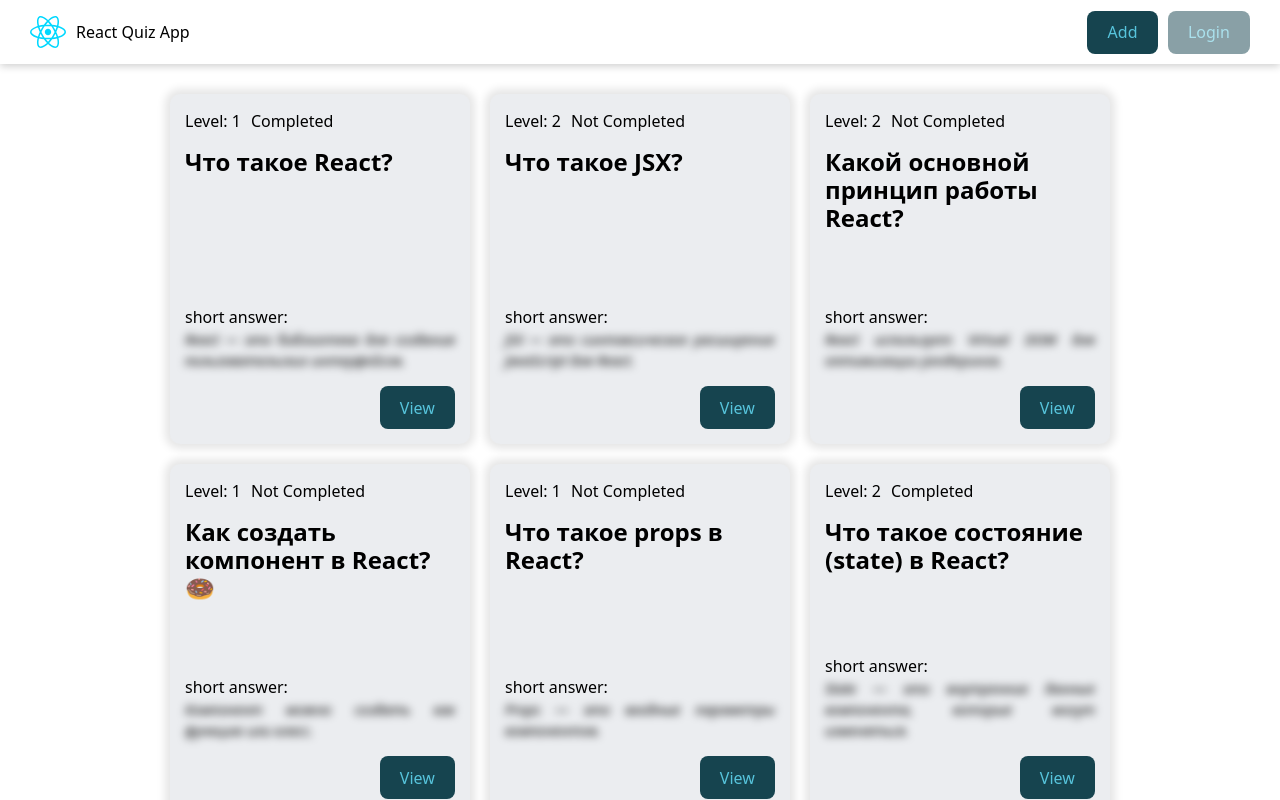
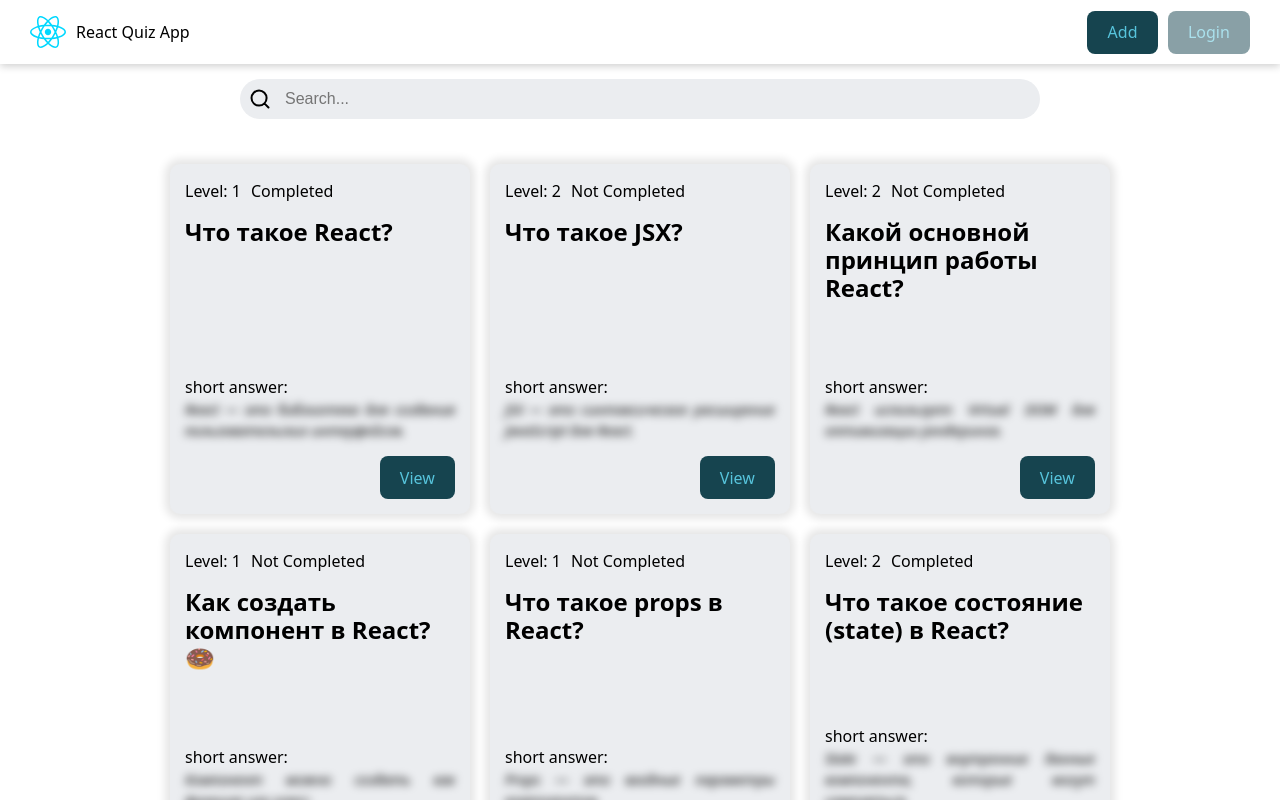
Before and after one commit to palinavasilevich/react-app-course, a React (Vite) app: page / in a window 1280 px wide. Built offline with nearby package versions, Linux system fonts and the light colour scheme; data requests are answered from the project's data file.

Commit message:
feat: implement SearchInput component

```diff
--- /dev/null
+++ b/src/components/SearchInput/SearchInput.jsx
@@ -0,0 +1,22 @@
+import { useId } from "react";
+import cls from "./SearchInput.module.css";
+import { SearchIcon } from "../icons";
+
+export const SearchInput = ({ value, onChange }) => {
+  const inputId = useId();
+  return (
+    <div className={cls.inputContainer}>
+      <label htmlFor={inputId}>
+        <SearchIcon className={cls.searchIcon} />
+      </label>
+      <input
+        type="text"
+        id={inputId}
+        className={cls.input}
+        placeholder="Search..."
+        value={value}
+        onChange={onChange}
+      />
+    </div>
+  );
+};
--- /dev/null
+++ b/src/components/SearchInput/SearchInput.module.css
@@ -0,0 +1,24 @@
+.inputContainer {
+  width: 100%;
+  height: 40px;
+  border-radius: 20px;
+  background-color: var(--card-bg-color);
+  position: relative;
+}
+
+.searchIcon {
+  position: absolute;
+  top: 10px;
+  left: 10px;
+}
+
+.input {
+  width: 100%;
+  height: 100%;
+  padding: 12px 12px 12px 45px;
+  border: none;
+  outline: none;
+  background: transparent;
+  font-size: 16px;
+  color: var(--text-color);
+}
--- /dev/null
+++ b/src/components/SearchInput/index.jsx
@@ -0,0 +1 @@
+export { SearchInput } from "./SearchInput";
--- /dev/null
+++ b/src/components/icons.jsx
@@ -0,0 +1,15 @@
+export const SearchIcon = (props) => {
+  return (
+    <svg width="20" height="20" viewBox="0 0 20 20" {...props}>
+      <path
+        d="M14.386 14.386l4.0877 4.0877-4.0877-4.0877c-2.9418 2.9419-7.7115 2.9419-10.6533 0-2.9419-2.9418-2.9419-7.7115 0-10.6533 2.9418-2.9419 7.7115-2.9419 10.6533 0 2.9419 2.9418 2.9419 7.7115 0 10.6533z"
+        stroke="currentColor"
+        fill="none"
+        strokeWidth="2"
+        fillRule="evenodd"
+        strokeLinecap="round"
+        strokeLinejoin="round"
+      ></path>
+    </svg>
+  );
+};
--- a/src/pages/HomePage/HomePage.jsx
+++ b/src/pages/HomePage/HomePage.jsx
@@ -7,10 +7,12 @@
 
 import { useFetch } from "../../hooks/useFetch";
 
-// import cls from "./HomePage.module.css";
+import cls from "./HomePage.module.css";
+import { SearchInput } from "../../components/SearchInput/SearchInput";
 
 export const HomePage = () => {
   const [questions, setQuestions] = useState([]);
+  const [searchValue, setSearchValue] = useState("");
 
   const [getQuestions, isLoading, error] = useFetch(async (url) => {
     const { data: questions } = await axios.get(`${API_URL}/${url}`);
@@ -22,8 +24,16 @@
     getQuestions("questions");
   }, []);
 
+  const onSearchChangeHandler = (e) => {
+    setSearchValue(e.target.value);
+  };
+
   return (
     <>
+      <div className={cls.controlsContainer}>
+        <SearchInput value={searchValue} onChange={onSearchChangeHandler} />
+      </div>
+
       {isLoading && <Loader />}
       {error && <p>{error}</p>}
       <QuestionCardList questions={questions} />
--- a/src/pages/HomePage/HomePage.module.css
+++ b/src/pages/HomePage/HomePage.module.css
@@ -0,0 +1,10 @@
+.controlsContainer {
+  width: 100%;
+  max-width: 800px;
+  margin: 0 auto;
+  padding: 15px 0;
+  display: flex;
+  justify-content: center;
+  align-items: center;
+  gap: 10px;
+}
```
Also changed, not shown: src/components/index.jsx (deleted).
